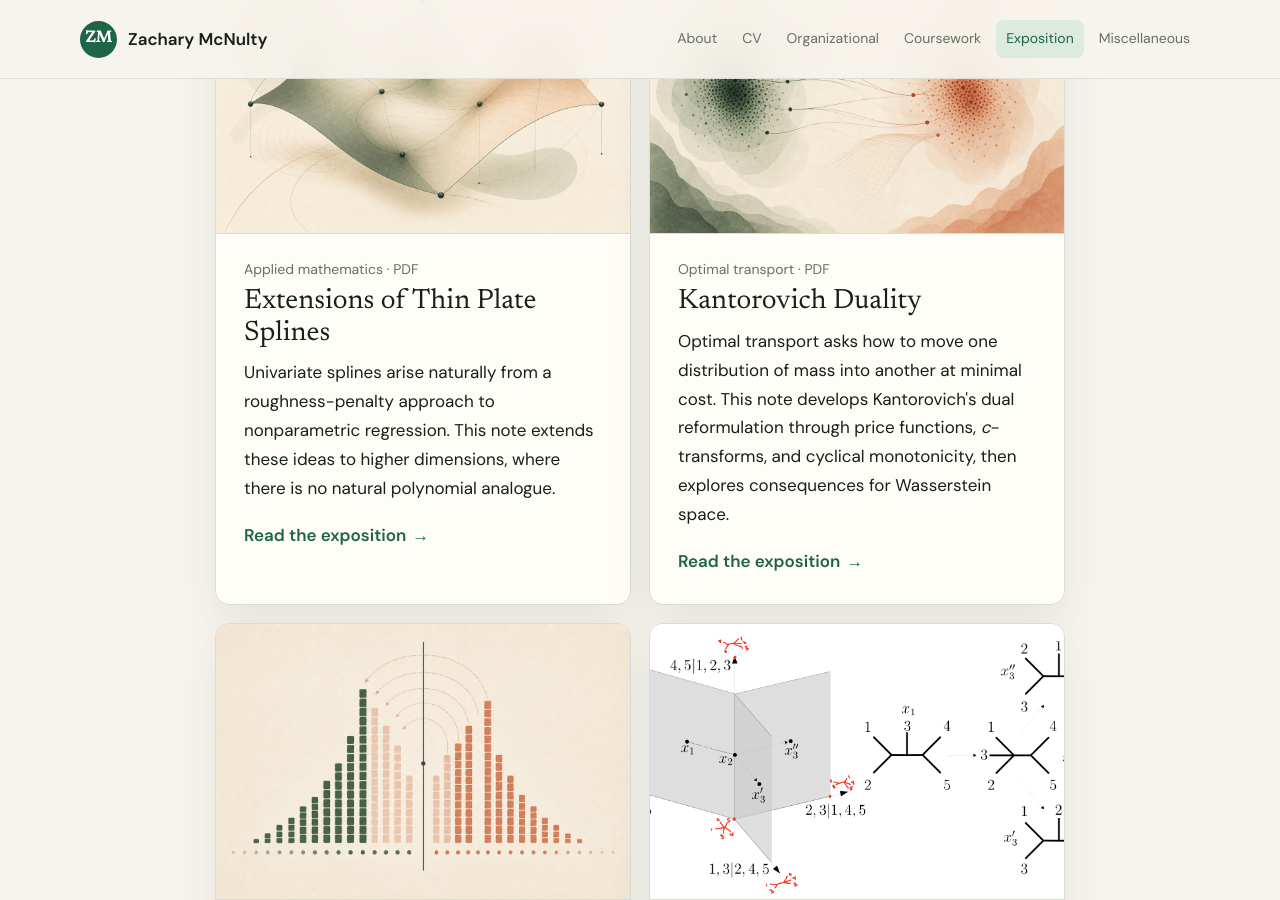
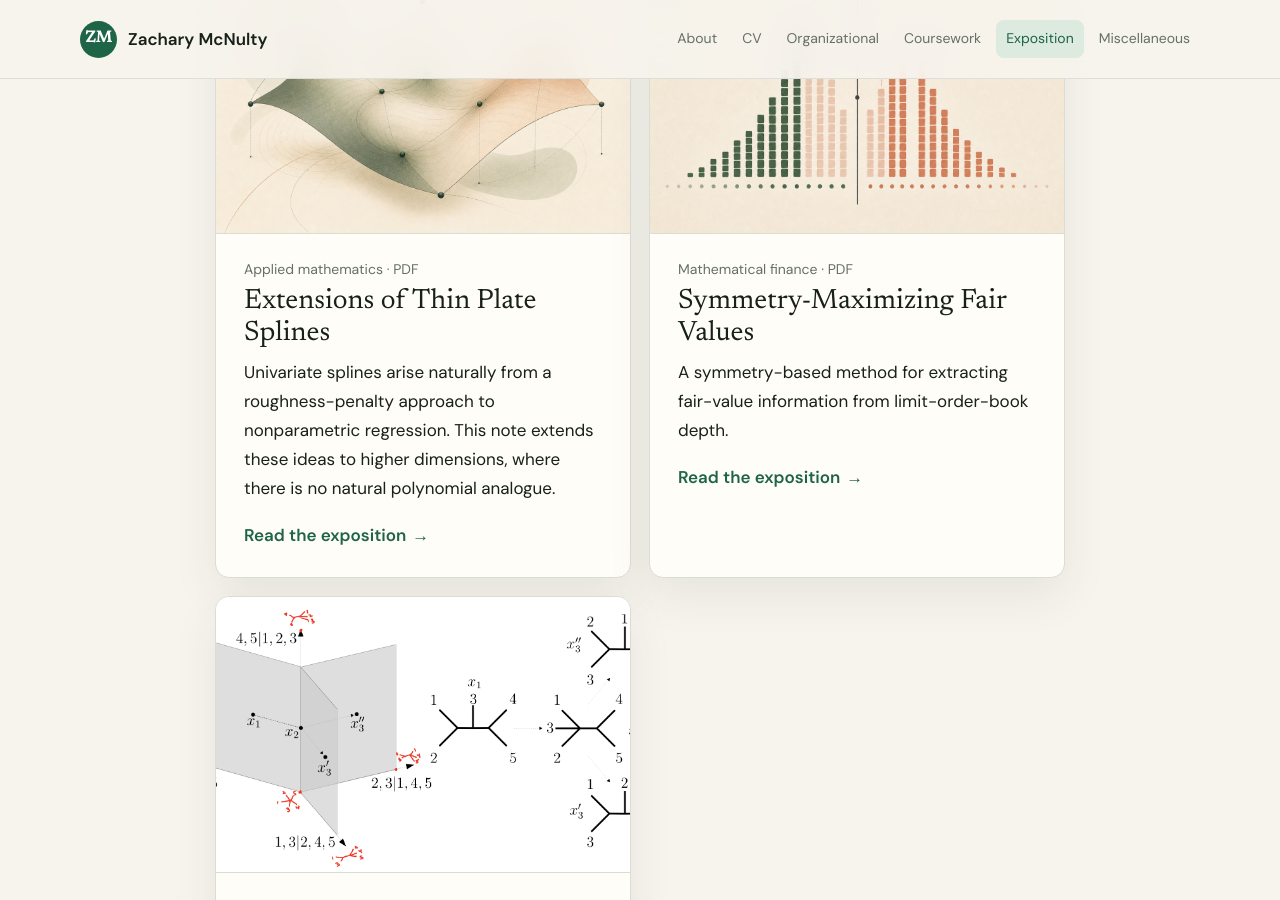
Before and after one commit to zackmcnulty/zackmcnulty.github.io, a Jekyll site: the page built from exposition.html, in a window 1280 px wide and 900 px high, scrolled down 854 px. Built offline with Jekyll 4.4.1, drawn with Linux system fonts in a browser that asks for light colours.

Commit message:
reorganized exposition section to store .tex source code locally

```diff
--- a/exposition.html
+++ b/exposition.html
@@ -25,15 +25,6 @@ permalink: /exposition/
           <span class="text-link">Read the exposition</span>
         </span>
       </a>
-      <a class="card project-card" href="{{ '/expositions/kantorovich-duality/main.pdf' | relative_url }}">
-        <img class="project-preview" src="{{ '/assets/images/exposition/kantorovich-duality.png' | relative_url }}" alt="Abstract illustration of mass transported between two distributions">
-        <span class="project-copy">
-          <span class="meta">Optimal transport · PDF</span>
-          <span class="project-title">Kantorovich Duality</span>
-          <span>Optimal transport asks how to move one distribution of mass into another at minimal cost. This note develops Kantorovich's dual reformulation through price functions, <em>c</em>-transforms, and cyclical monotonicity, then explores consequences for Wasserstein space.</span>
-          <span class="text-link">Read the exposition</span>
-        </span>
-      </a>
       <a class="card project-card" href="{{ '/expositions/symmetry-maximizing-fair-values/main.pdf' | relative_url }}">
         <img class="project-preview project-preview-document" src="{{ '/assets/images/exposition/symmetry-maximizing-fair-values.png' | relative_url }}" alt="Illustration of a symmetry-maximizing fair-value mechanism">
         <span class="project-copy">
```
Also changed, not shown: expositions/kantorovich-duality/README.md (deleted, +0 -8 lines), expositions/kantorovich-duality/images/coupling.PNG (deleted), 3 other files.
